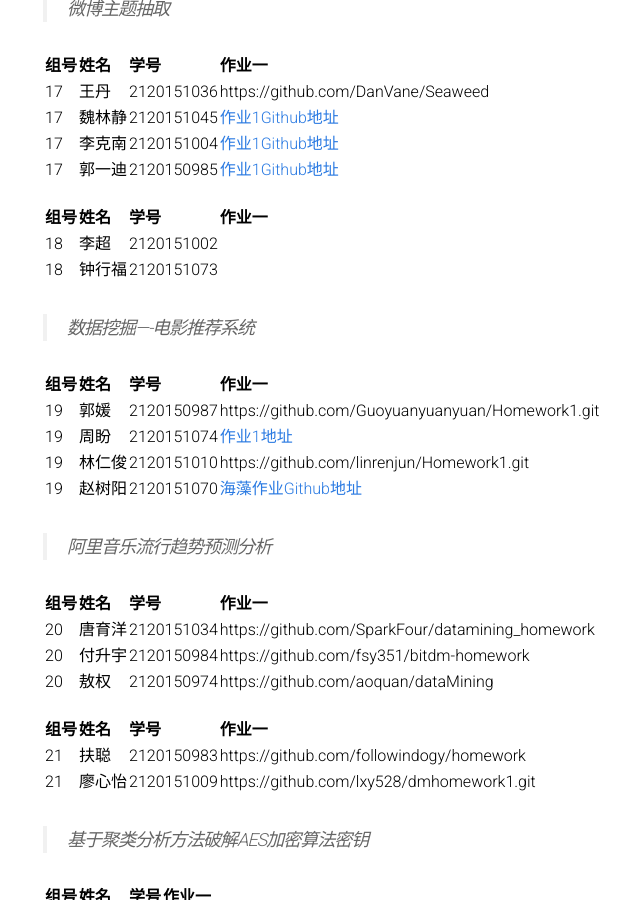
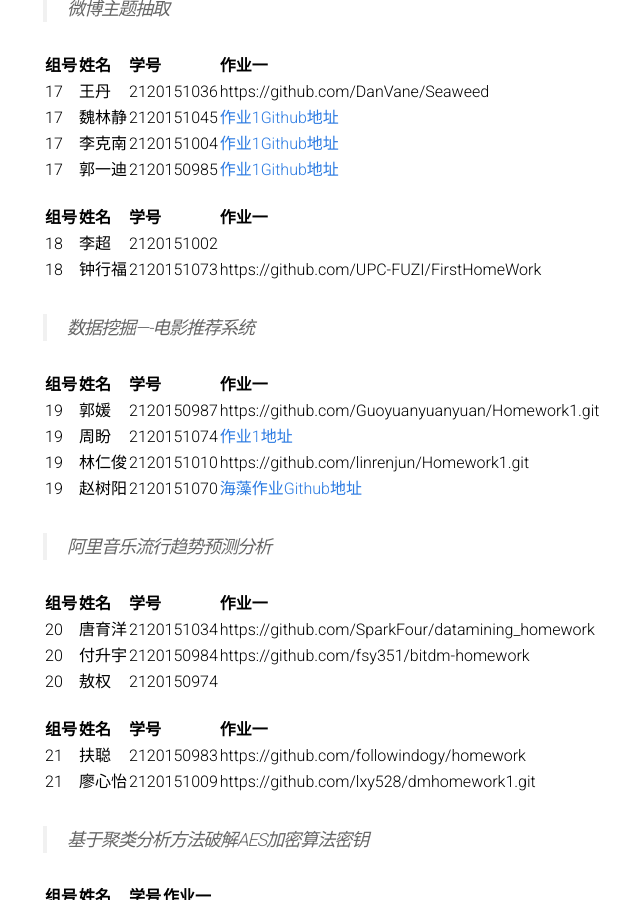
Before and after one commit to BITDM/bitdm.github.io, a Jekyll site: the page built from 2016/groups.md, in a window 1280 px wide and 900 px high, scrolled down 3256 px. Shown: the whole window, without its empty margins (197-837 px from the left). Built offline with Jekyll 4.4.1, drawn with Linux system fonts in a browser that asks for light colours; some of the changed lines change nothing that is shown.

Commit message:
Update groups.md

```diff
--- a/2016/groups.md
+++ b/2016/groups.md
@@ -147,7 +147,7 @@ permalink: /2016/groups/
 |组号|姓名|学号|作业一|
 |:-------------|:-------------|:-----|:-----|
 |18|李超|2120151002|
-|18|钟行福|2120151073|
+|18|钟行福|2120151073|https://github.com/UPC-FUZI/FirstHomeWork
 
 > 数据挖掘----电影推荐系统
 
@@ -164,7 +164,7 @@ permalink: /2016/groups/
 |:-------------|:-------------|:-----|:-----|
 |20|唐育洋|2120151034|https://github.com/SparkFour/datamining_homework
 |20|付升宇|2120150984|https://github.com/fsy351/bitdm-homework
-|20|敖权|2120150974|https://github.com/aoquan/dataMining
+|20|敖权|2120150974|
 
 |组号|姓名|学号|作业一|
 |:-------------|:-------------|:-----|:-----|
```
